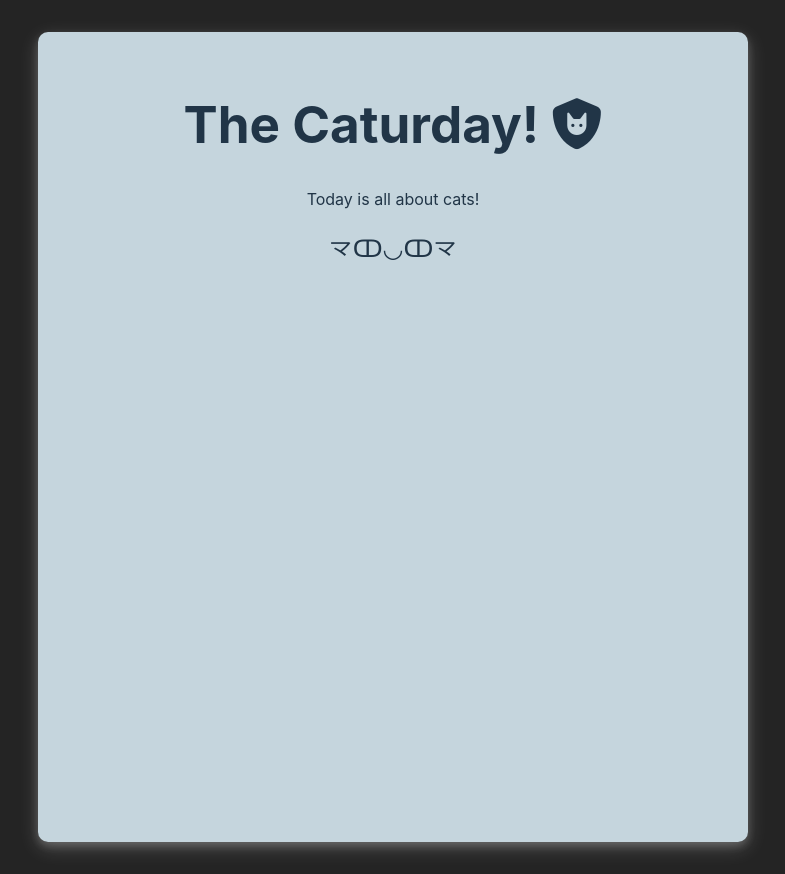
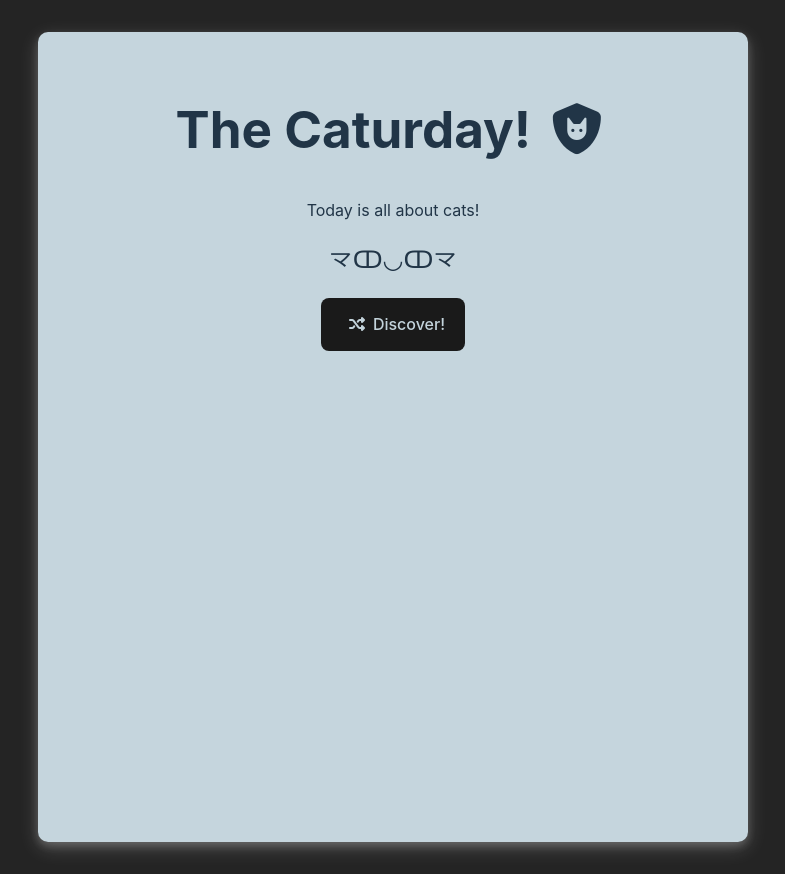
Before and after one commit to trucdg/codePath-project4, a React (Vite) app in the folder caturday/: page / in a window 1280 px wide. Shown: the whole page, without its empty margins (247-1032 px from the left). Built offline with nearby package versions, Linux system fonts and the light colour scheme.

Commit message:
add shuffle icon from font awesome to display button

```diff
--- a/caturday/src/component/MainDisplay.jsx
+++ b/caturday/src/component/MainDisplay.jsx
@@ -11,6 +11,9 @@ const MainDisplay = () => {
         <p>Today is all about cats!</p>
         <h2>龴ↀ◡ↀ龴</h2>
       </header>
+      <button>
+        <i className="fa-solid fa-shuffle"></i>Discover!
+      </button>
     </div>
   );
 };
--- a/caturday/src/index.css
+++ b/caturday/src/index.css
@@ -47,13 +47,21 @@ button {
   background-color: #1a1a1a;
   cursor: pointer;
   transition: border-color 0.25s;
+  color: rgba(221, 239, 248, 0.87);
+  transition: all ease 0.3s;
 }
 button:hover {
-  border-color: #646cff;
+  background-color: rgba(221, 239, 248, 0.87);
+  color: #213547;
+  border: #646cff solid 2px;
 }
 button:focus,
 button:focus-visible {
   outline: 4px auto -webkit-focus-ring-color;
+}
+
+i {
+  padding: 8px;
 }
 
 @media (prefers-color-scheme: dark) {
```
